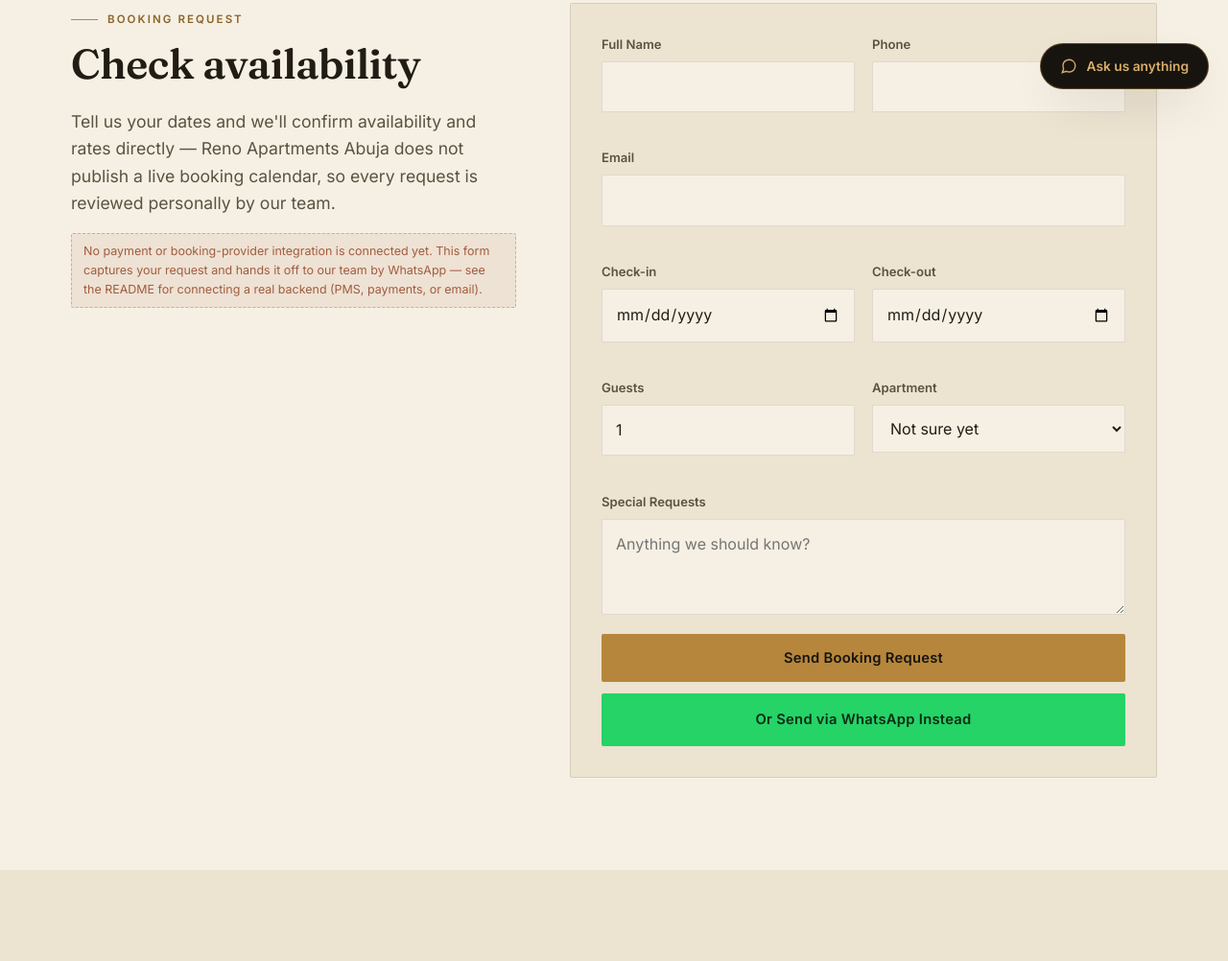
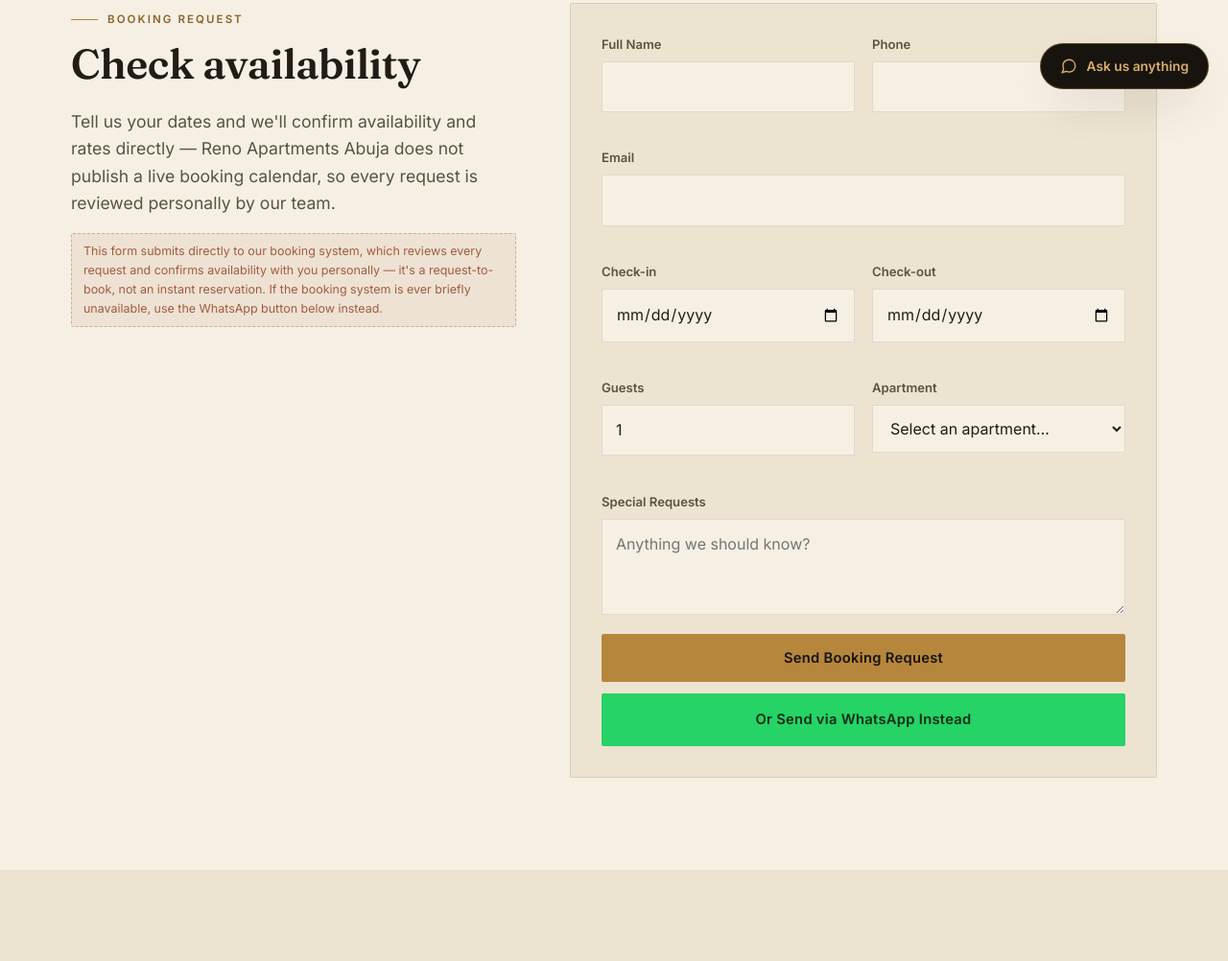
Before and after one commit to Jptriple3E/reno-apartments-abuja-website, a plain HTML site: page contact.html in a window 1280 px wide. Shown: the part 687-1689 px from the top of the page at 96% size. Drawn offline with Linux system fonts and the light colour scheme.

Commit message:
Update booking form and general enquiry form

```diff
--- a/contact.html
+++ b/contact.html
@@ -105,11 +105,11 @@
           <span class="eyebrow">Booking Request</span>
           <h2>Check availability</h2>
           <p class="lede">Tell us your dates and we'll confirm availability and rates directly — Reno Apartments Abuja does not publish a live booking calendar, so every request is reviewed personally by our team.</p>
-          <p class="placeholder-note">No payment or booking-provider integration is connected yet. This form captures your request and hands it off to our team by WhatsApp — see the README for connecting a real backend (PMS, payments, or email).</p>
+          <p class="placeholder-note">This form submits directly to our booking system, which reviews every request and confirms availability with you personally — it's a request-to-book, not an instant reservation. If the booking system is ever briefly unavailable, use the WhatsApp button below instead.</p>
         </div>
 
         <div class="form-panel">
-          <form data-enquiry-form data-booking-wa-source data-success-message="Your booking request has been received. Reno Apartments Abuja will contact you shortly to confirm availability.">
+          <form data-enquiry-form data-booking-api data-booking-wa-source novalidate>
             <div class="form-grid">
               <div class="field">
                 <label for="b-name">Full Name</label>
@@ -143,7 +143,9 @@
               </div>
               <div class="field">
                 <label for="b-apartment">Apartment</label>
-                <select id="b-apartment" name="apartment"></select>
+                <select id="b-apartment" name="apartment" required data-error-message="Please select an apartment.">
+                </select>
+                <div class="field-error"></div>
               </div>
               <div class="field full">
                 <label for="b-notes">Special Requests</label>
@@ -165,7 +167,7 @@
         <div class="form-panel">
           <span class="eyebrow">General Enquiry</span>
           <h2 style="margin-bottom:20px;">Send us a message</h2>
-          <form data-enquiry-form data-success-message="Thanks for reaching out. Reno Apartments Abuja will get back to you shortly.">
+          <form data-enquiry-form data-success-message="Thanks for reaching out. Reno Apartments Abuja will get back to you shortly." novalidate>
             <div class="form-grid">
               <div class="field">
                 <label for="c-name">Full Name</label>
@@ -290,12 +292,12 @@
   (function () {
     var select = document.getElementById("b-apartment");
     if (select && window.PROPERTY) {
-      select.insertAdjacentHTML("beforeend", '<option value="">Not sure yet</option>');
-      PROPERTY.apartments.forEach(function (a) {
-        select.insertAdjacentHTML("beforeend", '<option value="' + a.slug + '">' + a.name + '</option>');
+      select.insertAdjacentHTML("beforeend", '<option value="" disabled selected>Select an apartment…</option>');
+      PROPERTY.apartments.filter(function (a) { return a.published; }).forEach(function (a) {
+        select.insertAdjacentHTML("beforeend", '<option value="' + a.name + '">' + a.name + '</option>');
       });
     }
   })();
 </script>
 </body>
-</html>
+  </html>
```
